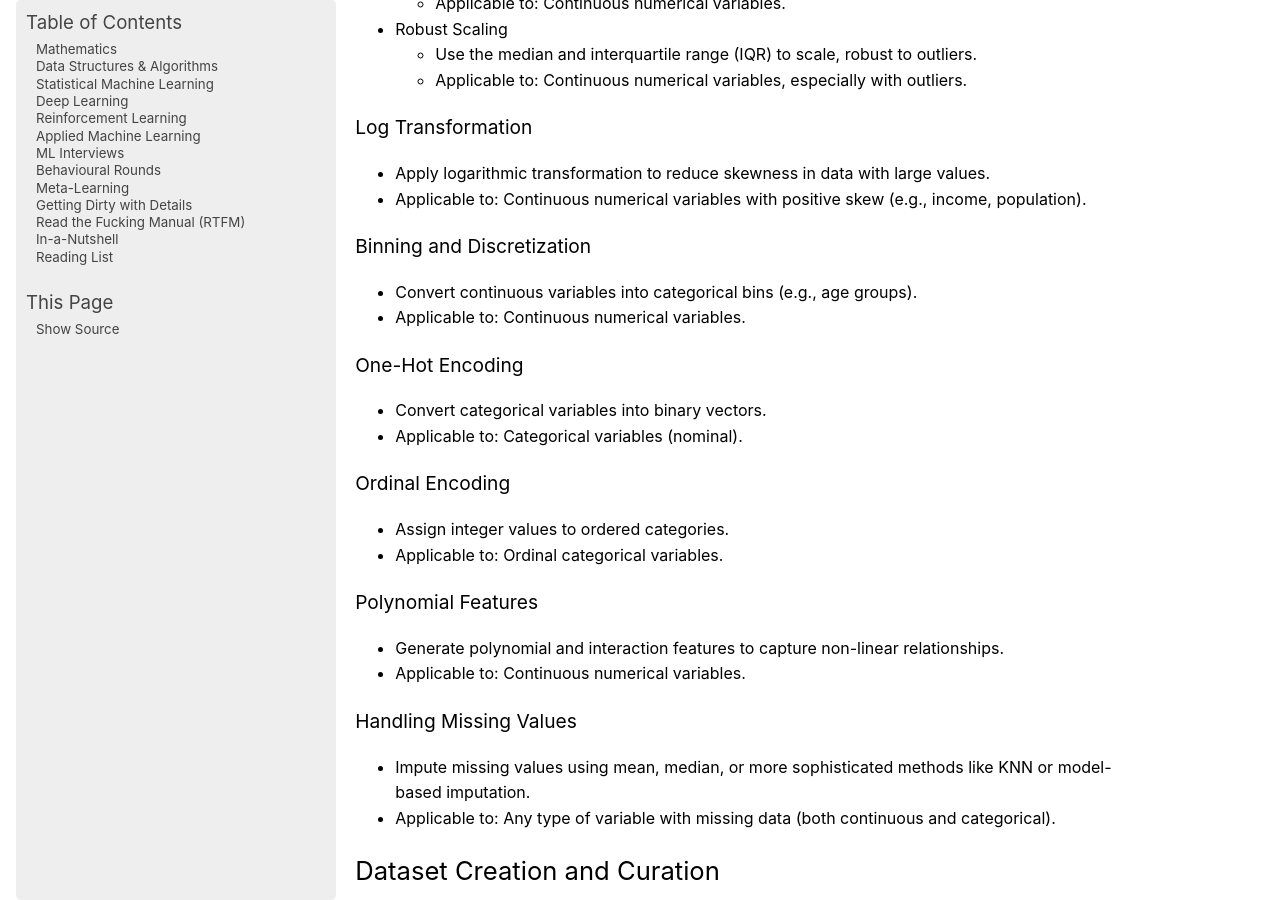
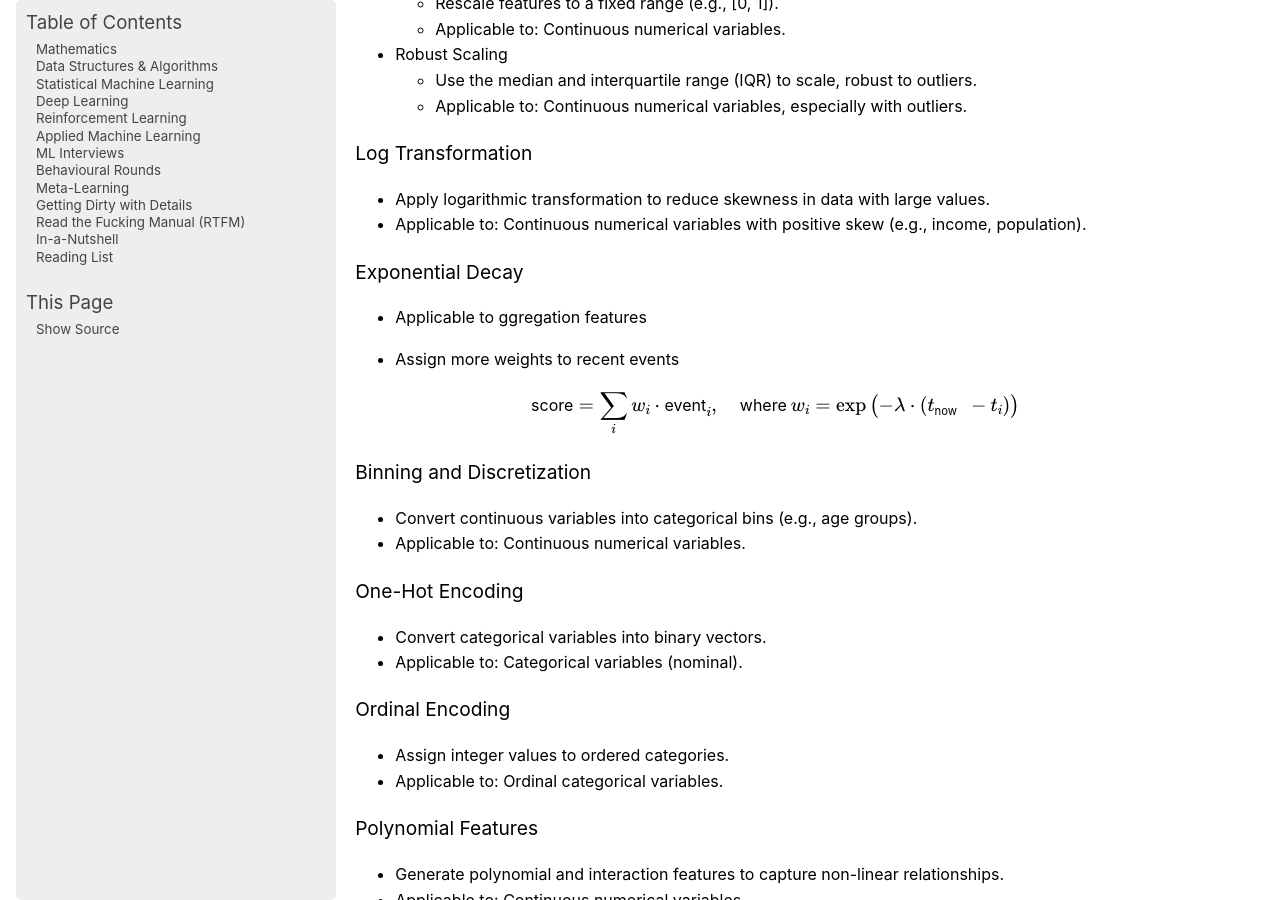
Before and after one commit to uselesstechjunks/leetcode, a Sphinx documentation site: the page built from docs/source/applied/practical/datatech.rst, in a window 1280 px wide and 900 px high, scrolled down 11194 px. Built offline with Sphinx 7.4.7, drawn with Linux system fonts in a browser that asks for light colours; pages that are not in the unit, such as notebooks, are missing from menus.

Commit message:
Update datatech.rst

```diff
--- a/docs/source/applied/practical/datatech.rst
+++ b/docs/source/applied/practical/datatech.rst
@@ -358,6 +358,13 @@ Log Transformation
 - Apply logarithmic transformation to reduce skewness in data with large values.
 - Applicable to: Continuous numerical variables with positive skew (e.g., income, population).
 
+Exponential Decay
+-----------------------------------------------------------------------
+- Applicable to ggregation features
+- Assign more weights to recent events
+
+	.. math:: \text{score} = \sum_{i} w_i \cdot \text{event}_i, \quad \text{where } w_i = \exp\left(-\lambda \cdot (t_{\text{now}} - t_i)\right)
+
 Binning and Discretization
 -----------------------------------------------------------------------
 - Convert continuous variables into categorical bins (e.g., age groups).
```
